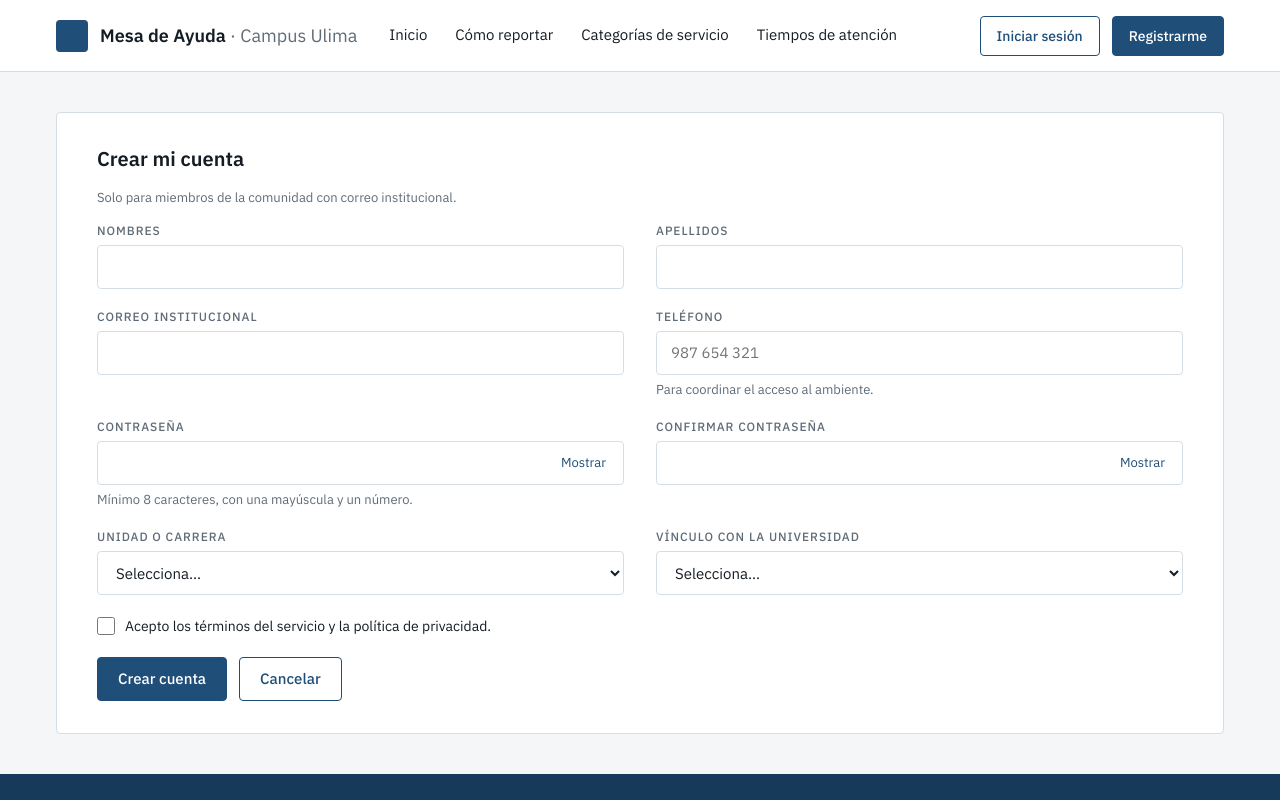
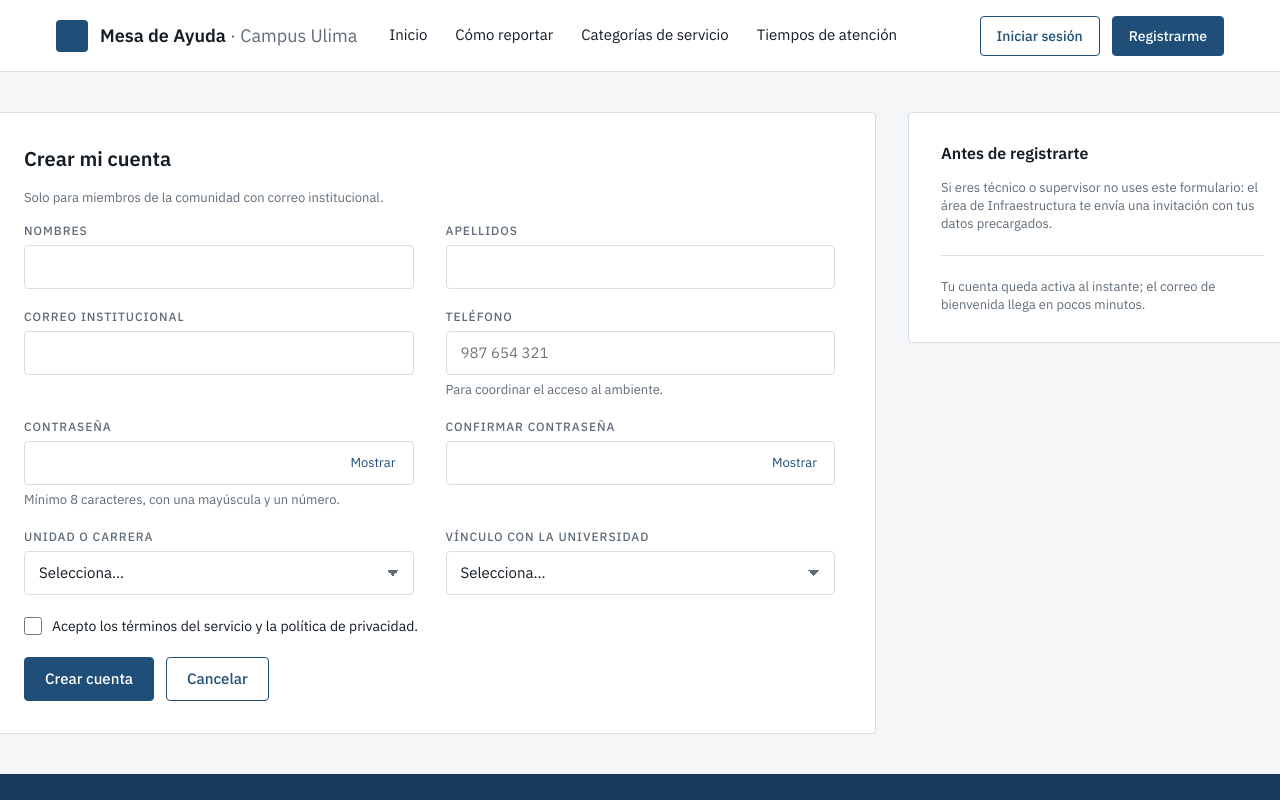
Before and after one commit to Zahir5a/Proyecto_Mesa_De_Ayuda_Grupo_2, a React (Vite) app: page /registro in a window 1280 px wide. Shown: the top 800 px of the page. Built offline with nearby package versions, Linux system fonts and the light colour scheme.

Commit message:
Ajusta el registro al mockup

```diff
--- a/src/index.css
+++ b/src/index.css
@@ -232,6 +232,17 @@ hr {
   background: var(--surface);
   color: var(--text);
   font: inherit;
+}
+
+select.campo__control {
+  padding-right: 36px;
+  appearance: none;
+  background-image:
+    linear-gradient(45deg, transparent 50%, var(--text-muted) 50%),
+    linear-gradient(135deg, var(--text-muted) 50%, transparent 50%);
+  background-position: calc(100% - 20px) 50%, calc(100% - 14px) 50%;
+  background-size: 6px 6px;
+  background-repeat: no-repeat;
 }
 
 .campo__control:focus-visible {
--- a/src/pages/auth/Registro.jsx
+++ b/src/pages/auth/Registro.jsx
@@ -13,6 +13,7 @@ import {
     validarTelefono,
 } from '../../utils/validaciones'
 import Campo, { CampoCasilla } from '../../components/ui/Campo'
+import './auth.css'
 
 const INICIAL = {
     nombres: '',
@@ -83,21 +84,26 @@ function Registro() {
         }
     }
 
+    const correoValido = form.valores.correo !== '' && form.errores.correo === undefined
+
     return (
-        <div className="tarjeta tarjeta--formulario tarjeta--ancha">
+        <div className="auth auth--registro">
+            <section className="tarjeta tarjeta--formulario auth__tarjeta">
                 <h1>Crear mi cuenta</h1>
                 <p className="texto-aux">Solo para miembros de la comunidad con correo institucional.</p>
                 {mensaje && <p className="alerta-error">{mensaje}</p>}
 
                 <form className="formulario formulario__rejilla" onSubmit={enviar} noValidate>
-                <Campo etiqueta="Nombres" {...form.campo('nombres')} />
-                <Campo etiqueta="Apellidos" {...form.campo('apellidos')} />
-                <Campo etiqueta="Correo institucional" tipo="email" {...form.campo('correo')} />
-                <Campo etiqueta="Teléfono" tipo="tel" placeholder="987 654 321"
+                    <Campo etiqueta="Nombres" autoComplete="given-name" {...form.campo('nombres')} />
+                    <Campo etiqueta="Apellidos" autoComplete="family-name" {...form.campo('apellidos')} />
+                    <Campo etiqueta="Correo institucional" tipo="email" autoComplete="email" {...form.campo('correo')}
+                        exito={correoValido ? 'Correo válido y disponible.' : undefined} />
+                    <Campo etiqueta="Teléfono" tipo="tel" autoComplete="tel-national" placeholder="987 654 321"
                         ayuda="Para coordinar el acceso al ambiente." {...form.campo('telefono')} />
-                <Campo etiqueta="Contraseña" tipo="password"
+                    <Campo etiqueta="Contraseña" tipo="password" autoComplete="new-password"
                         ayuda="Mínimo 8 caracteres, con una mayúscula y un número." {...form.campo('password')} />
-                <Campo etiqueta="Confirmar contraseña" tipo="password" {...form.campo('confirmar')} />
+                    <Campo etiqueta="Confirmar contraseña" tipo="password" autoComplete="new-password"
+                        {...form.campo('confirmar')} />
                     <Campo etiqueta="Unidad o carrera" tipo="select" placeholder="Selecciona…"
                         opciones={UNIDADES} {...form.campo('unidad')} />
                     <Campo etiqueta="Vínculo con la universidad" tipo="select" placeholder="Selecciona…"
@@ -114,6 +120,19 @@ function Registro() {
                         <Link to="/" className="boton">Cancelar</Link>
                     </div>
                 </form>
+            </section>
+
+            <aside className="tarjeta auth__lateral auth__lateral--tarjeta">
+                <h2>Antes de registrarte</h2>
+                <p className="texto-aux">
+                    Si eres técnico o supervisor no uses este formulario: el área de Infraestructura te envía una
+                    invitación con tus datos precargados.
+                </p>
+                <hr />
+                <p className="texto-aux">
+                    Tu cuenta queda activa al instante; el correo de bienvenida llega en pocos minutos.
+                </p>
+            </aside>
         </div>
     )
 }
```
Lines whose indentation alone changed are shown as unchanged.
